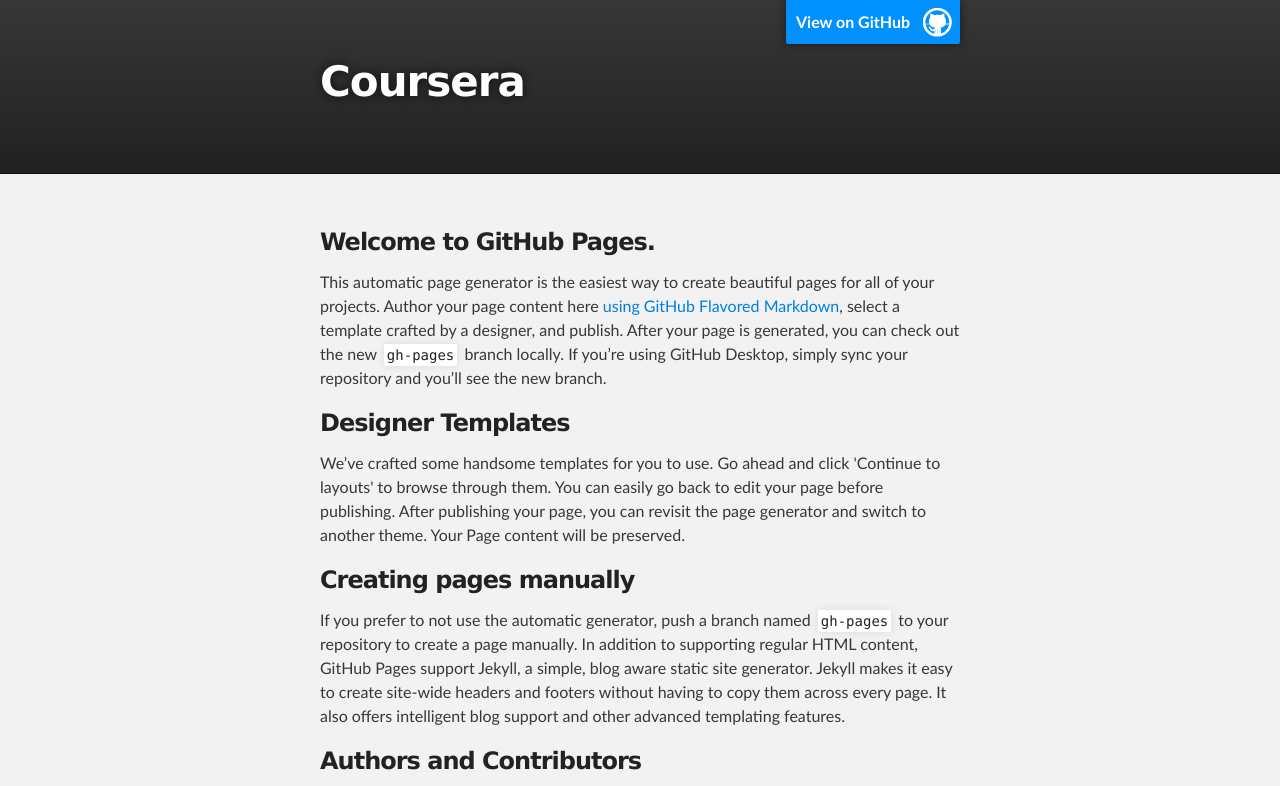
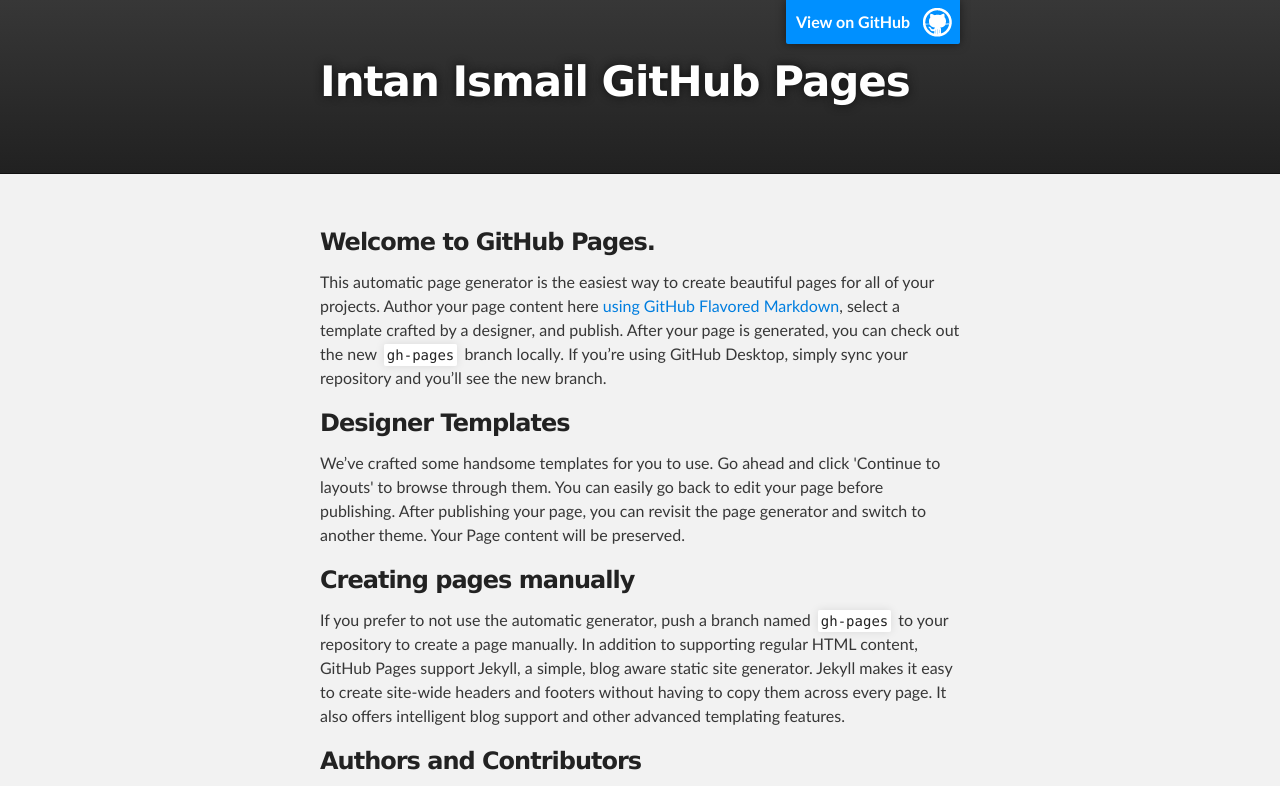
Before and after one commit to intanismail/intanismail.github.io, a plain HTML site: page index.html in a window 1280 px wide. Shown: the top 786 px of the page. Drawn offline with Linux system fonts and the light colour scheme.

Commit message:
Update title.

```diff
--- a/index.html
+++ b/index.html
@@ -4,11 +4,11 @@
   <head>
     <meta charset='utf-8'>
     <meta http-equiv="X-UA-Compatible" content="chrome=1">
-    <meta name="description" content="Coursera : ">
+    <meta name="description" content="Intan Ismail GitHub Pages : ">
 
     <link rel="stylesheet" type="text/css" media="screen" href="stylesheets/stylesheet.css">
 
-    <title>Coursera</title>
+    <title>Intan Ismail GitHub Pages</title>
   </head>
 
   <body>
@@ -18,7 +18,7 @@
         <header class="inner">
           <a id="forkme_banner" href="https://github.com/intanismail">View on GitHub</a>
 
-          <h1 id="project_title">Coursera</h1>
+          <h1 id="project_title">Intan Ismail GitHub Pages</h1>
           <h2 id="project_tagline"></h2>
 
         </header>
```
